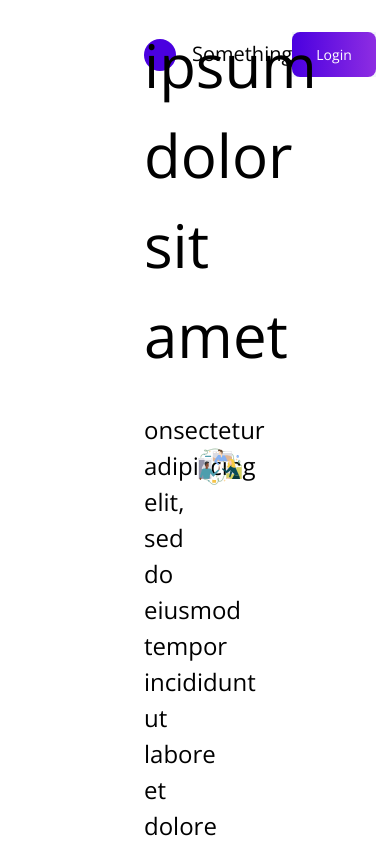
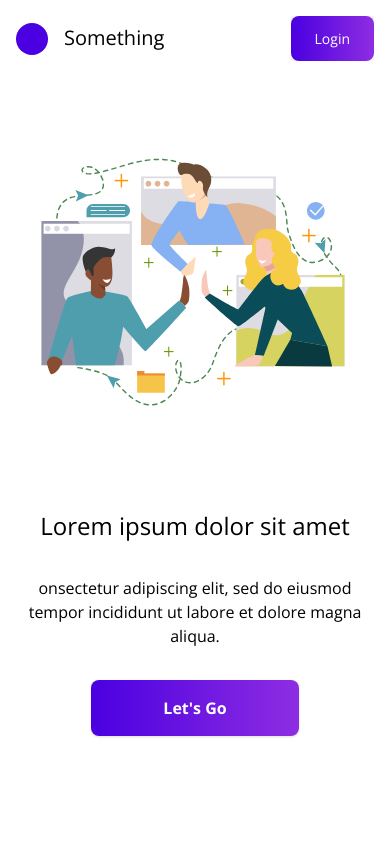
Before and after one commit to bwjctan1999/ojt-test, a React (Vite) app in the folder frontend/: page / in a window 390 px wide. Shown: the top 844 px of the page. Built offline with nearby package versions, Linux system fonts and the light colour scheme.

Commit message:
added responsiveness to Homepage

```diff
--- a/frontend/src/index.css
+++ b/frontend/src/index.css
@@ -32,3 +32,14 @@ h5 {
 h6 {
   font-size: 1.25rem;
 }
+
+
+@media (max-width: 600px) {
+  h2 {
+    font-size: 1.5rem;
+  }
+
+  h5 {
+    font-size: 1rem;
+  }
+}
--- a/frontend/src/pages/Home/index.jsx
+++ b/frontend/src/pages/Home/index.jsx
@@ -7,10 +7,10 @@ export default function Home() {
   const navigate = useNavigate();
 
   return (
-    <div className="h-screen px-36 py-8">
-      <ul className="flex items-center justify-between">
-        <li className="text-h6 flex gap-4">
-          <div className="w-8 h-8 rounded-full bg-gradientBlue-start"></div>
+    <div className="flex h-screen flex-col p-4 lg:px-36 lg:py-8 ">
+      <ul className="flex flex-row items-center justify-between">
+        <li className="flex gap-4 text-h6">
+          <div className="h-8 w-8 rounded-full bg-gradientBlue-start"></div>
           Something
         </li>
         <li className="bg-slate-100 ">
@@ -18,23 +18,22 @@ export default function Home() {
         </li>
       </ul>
 
-      <div className="item-center flex h-full justify-around">
-        <div className="flex w-1/2 flex-col justify-center gap-8 ">
+      <div className="item-center flex grow flex-col-reverse justify-evenly lg:flex-row">
+        <div className="flex flex-col justify-center gap-8 text-center lg:text-left">
           <h2>Lorem ipsum dolor sit amet</h2>
           <h5>
             onsectetur adipiscing elit, sed do eiusmod tempor incididunt ut
             labore et dolore magna aliqua.
           </h5>
-          <div className="w-52">
+          <div className="w-52 self-center lg:self-start">
             <Button
               text="Let's Go"
               bgcolor="bg-gradient-to-r from-gradientBlue-start to-gradientBlue-end"
             />
           </div>
         </div>
-
-        <div className="m-auto w-1/2">
-          <img src={DesignTeamwork} alt="team work svg" />
+        <div className="lg:m-auto">
+          <img src={DesignTeamwork} alt="team work svg" class="shrink"/>
         </div>
       </div>
     </div>
```
